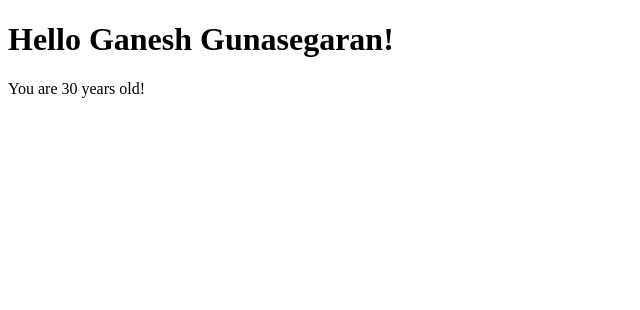
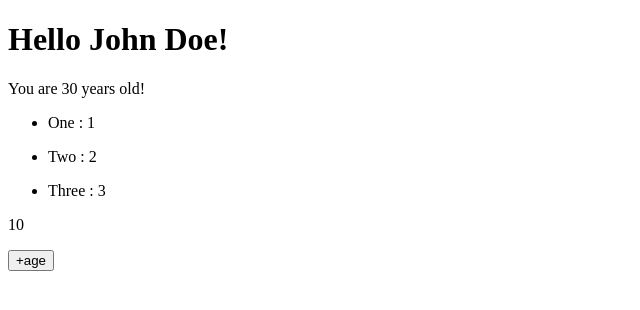
Before and after one commit to itsgg/hello-vue, a Vue app: page / in a window 1280 px wide. Shown: the top 310 px of the page, without its empty margins (0-640 px from the left). Built offline with nearby package versions, Linux system fonts and the light colour scheme.

Commit message:
Added sample

```diff
--- a/src/components/Welcome.vue
+++ b/src/components/Welcome.vue
@@ -1,16 +1,50 @@
 <template>
   <div>
-    <h1>Hello {{ name }}!</h1>
-    <p>You are {{ age }} years old!</p>
+    <h1>Hello {{ student.name }}!</h1>
+    <p>You are {{ student.age }} years old!</p>
+    <ul v-for="item in items" :key="item.name">
+      <li>{{ item.name }} : {{ item.quantity }}</li>
+    </ul>
+    <p>{{ seconds }}</p>
+    <button @click="incrementAge">+age</button>
   </div>
 </template>
 
 <script>
+import Vue from 'vue';
+
 export default {
+  created() {
+    setInterval(() => {
+      this.seconds = new Date().getSeconds();
+    }, 1000);
+  },
+  methods: {
+    incrementAge() {
+      Vue.set(this.student, 'age', this.student.age + 1);
+    },
+  },
   data() {
     return {
-      name: 'Ganesh Gunasegaran',
-      age: 30,
+      student: {
+        name: 'John Doe',
+        age: 30,
+      },
+      seconds: 0,
+      items: [
+        {
+          name: 'One',
+          quantity: 1,
+        },
+        {
+          name: 'Two',
+          quantity: 2,
+        },
+        {
+          name: 'Three',
+          quantity: 3,
+        },
+      ],
     };
   },
 };
--- a/src/router/index.js
+++ b/src/router/index.js
@@ -1,5 +1,6 @@
 import Vue from 'vue';
 import Router from 'vue-router';
+
 import Welcome from '@/components/Welcome';
 
 Vue.use(Router);
```
